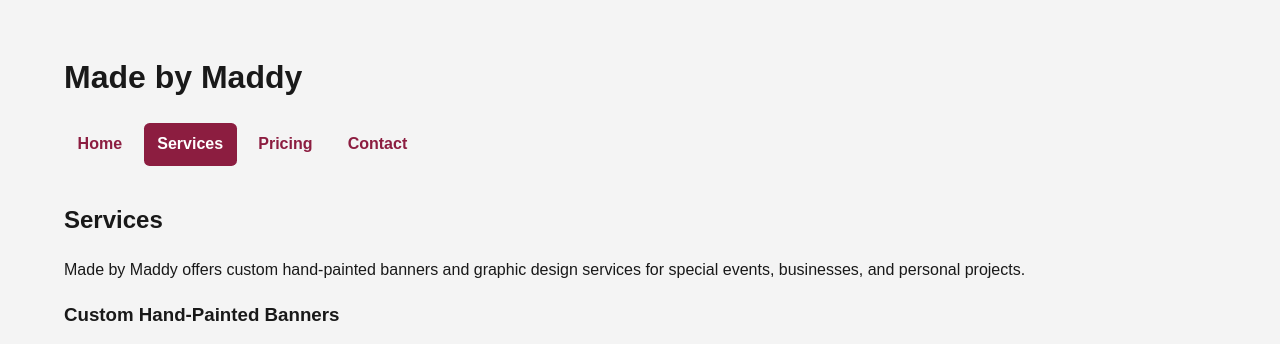
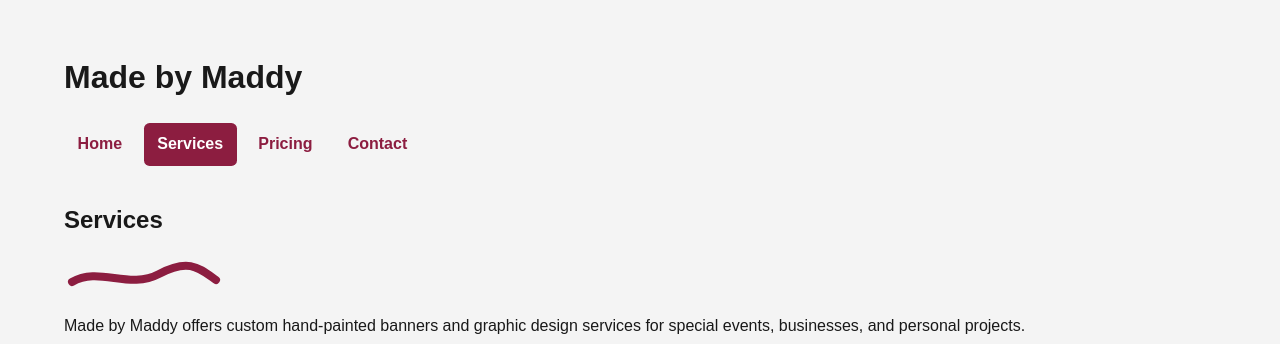
Before and after one commit to mlchanc1/GIT337-Capstone, a plain HTML site: page services.html in a window 1280 px wide. Shown: the top 344 px of the page. Drawn offline with Linux system fonts and the light colour scheme.

Commit message:
Add original branded SVG decoration

```diff
--- a/services.html
+++ b/services.html
@@ -25,6 +25,17 @@
 <main id="main-content">
     <section>
         <h2>Services</h2>
+
+        <svg class="brand-mark" viewBox="0 0 160 40"
+     role="img" aria-labelledby="brand-mark-title">
+    <title id="brand-mark-title">Decorative Made by Maddy paint stroke</title>
+    <path d="M8 24 C35 8, 65 32, 95 16 S135 10, 152 22"
+          fill="none"
+          stroke="currentColor"
+          stroke-width="8"
+          stroke-linecap="round"/>
+</svg>
+
         <p>Made by Maddy offers custom hand-painted banners and graphic design services for special events, businesses, and personal projects.</p>
 
         <h3>Custom Hand-Painted Banners</h3>
--- a/styles.css
+++ b/styles.css
@@ -249,6 +249,14 @@ footer {
   font-size: .9rem;
 }
 
+.brand-mark {
+  display: block;
+  width: 10rem;
+  height: auto;
+  margin: .25rem 0 1rem;
+  color: var(--brand);
+}
+
 form {
   display: grid;
   gap: 1rem;
```
